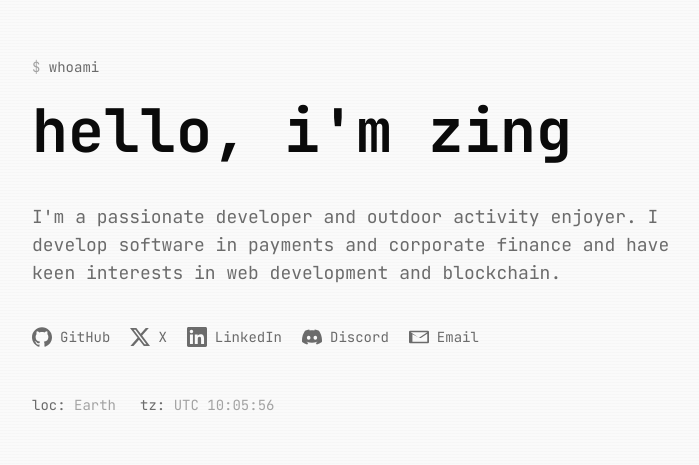
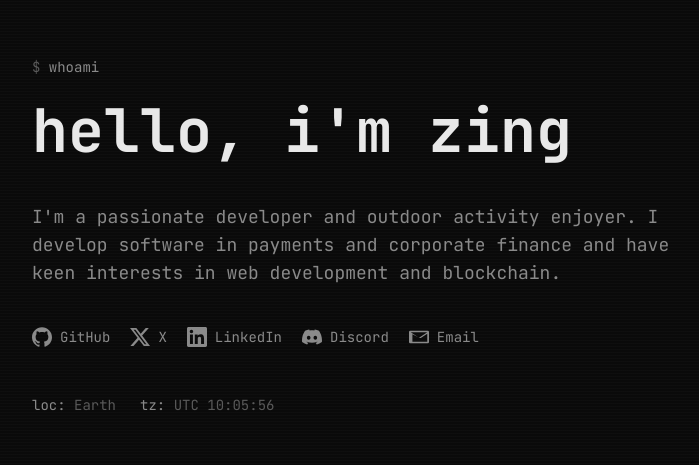
Before and after one commit to zing-rsa/portfolio, a Next.js app: page / in a window 1280 px wide. Shown: the part 116-581 px from the top of the page, without its empty margins (64-763 px from the left). Built offline with nearby package versions, Linux system fonts and the light colour scheme; no server answers; the database is empty.

Commit message:
dark mode

```diff
--- a/src/app/globals.css
+++ b/src/app/globals.css
@@ -3,7 +3,7 @@
 @tailwind utilities;
 
 :root {
-  color-scheme: light;
+  color-scheme: dark;
 }
 
 @layer base {
@@ -15,7 +15,7 @@
     @apply bg-paper text-ink font-mono antialiased;
     /* Subtle terminal scanline texture — extremely faint, never flashy. */
     background-image: linear-gradient(
-      rgba(10, 10, 10, 0.015) 1px,
+      rgba(232, 232, 232, 0.02) 1px,
       transparent 1px
     );
     background-size: 100% 3px;
--- a/tailwind.config.ts
+++ b/tailwind.config.ts
@@ -13,15 +13,19 @@ const config: Config = {
   theme: {
     extend: {
       colors: {
+        // `ink` = foreground/text, `paper` = background. Dark terminal theme:
+        // ink is a light ramp (brightest → dimmest), paper a dark ramp
+        // (base → slightly-lighter surfaces). Every component uses these tokens,
+        // so the whole site themes from here.
         ink: {
-          DEFAULT: "#0a0a0a",
-          muted: "#6b6b6b",
-          faint: "#a3a3a3",
+          DEFAULT: "#e8e8e8",
+          muted: "#8a8a8a",
+          faint: "#5a5a5a",
         },
         paper: {
-          DEFAULT: "#fafafa",
-          muted: "#e5e5e5",
-          faint: "#f0f0f0",
+          DEFAULT: "#0a0a0a",
+          faint: "#141414",
+          muted: "#1f1f1f",
         },
       },
       fontFamily: {
```
